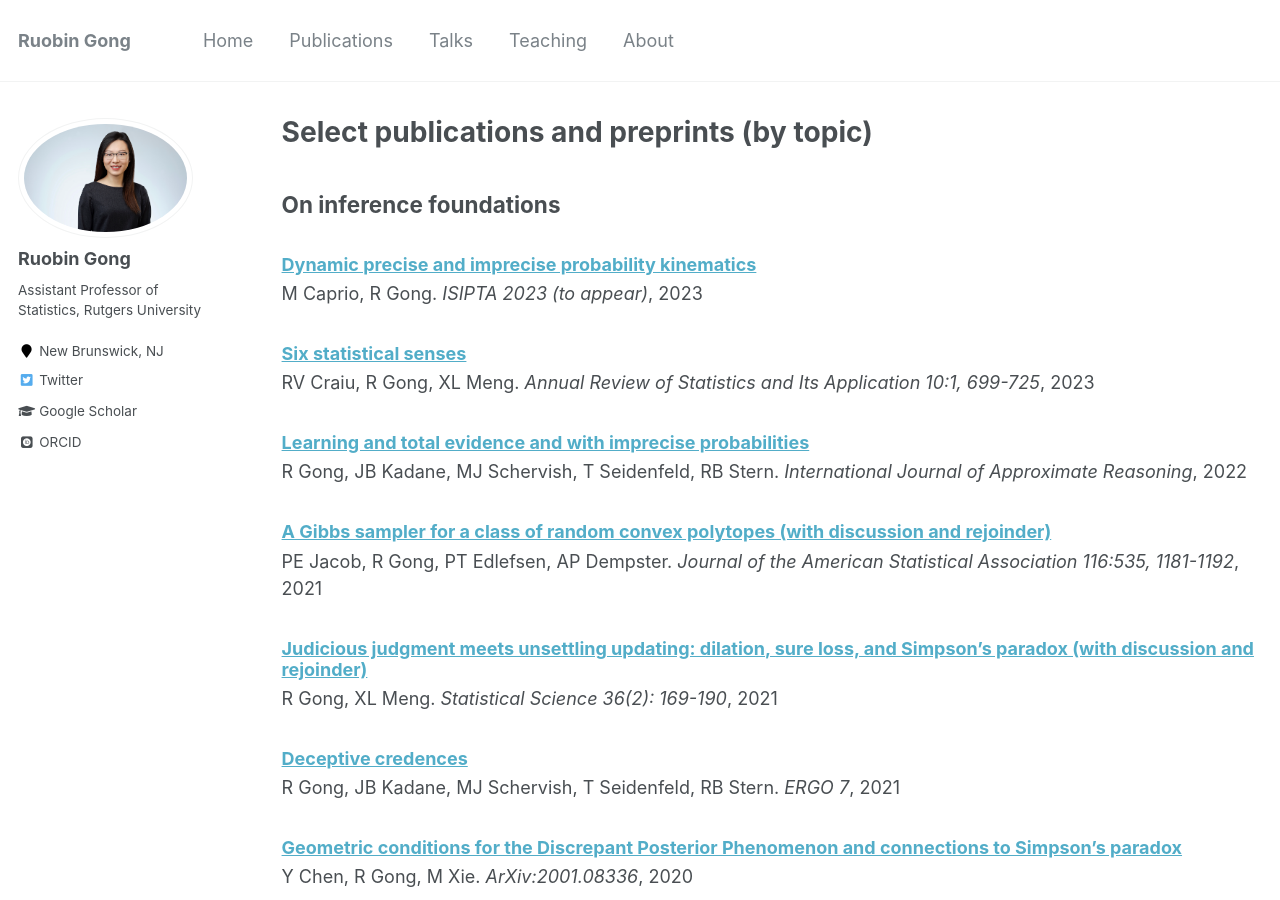
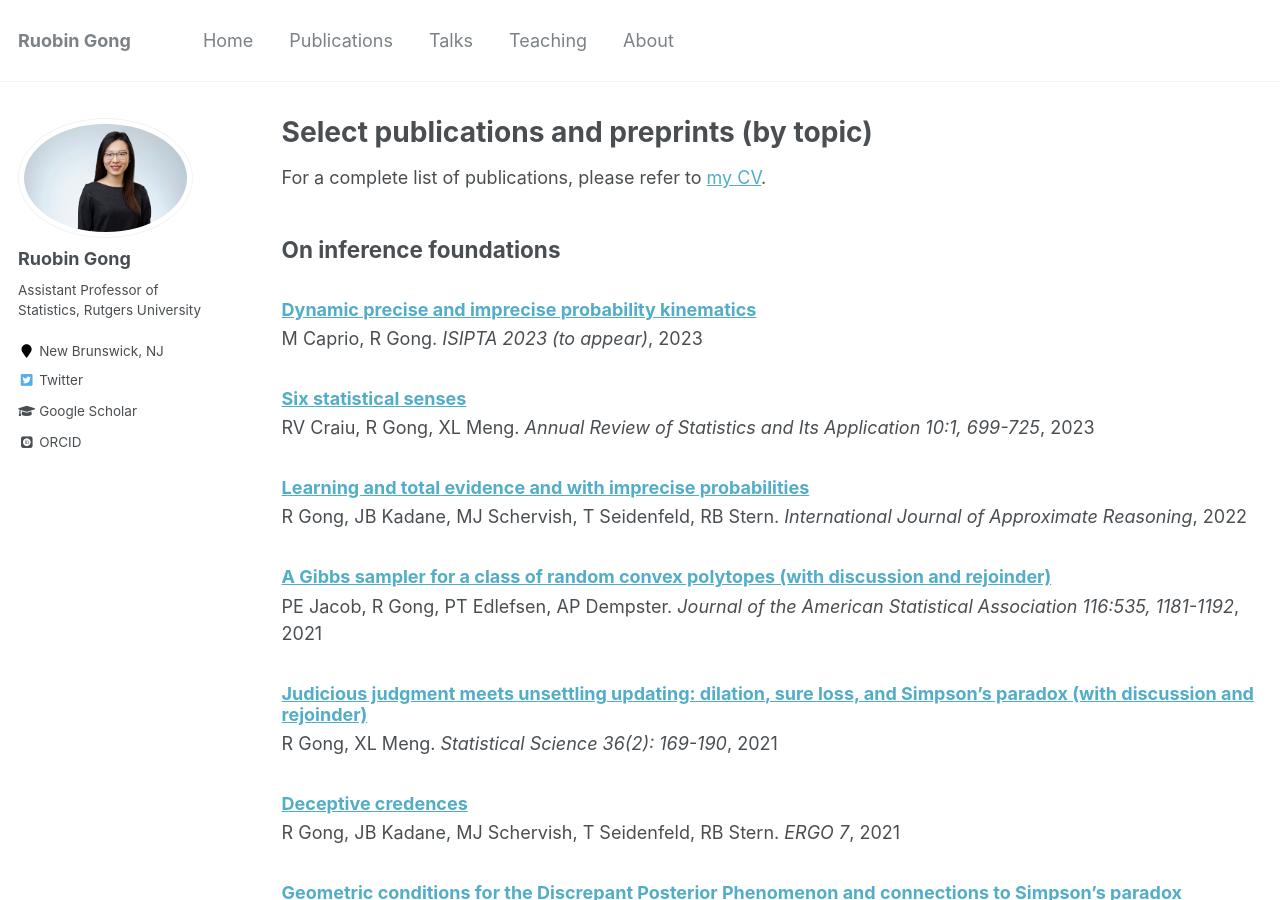
Before and after one commit to RuobinGong/RuobinGong.github.io, a Jekyll site: the page built from _pages/publications.md, in a window 1280 px wide and 900 px high. Built offline with Jekyll 4.4.1, drawn with Linux system fonts in a browser that asks for light colours; some web fonts are replaced.

Commit message:
Update publications.md

```diff
--- a/_pages/publications.md
+++ b/_pages/publications.md
@@ -7,6 +7,8 @@ author_profile: true
 ---
 
 {% include base_path %}
+
+For a complete list of publications, please refer to [my CV](https://RuobinGong.github.io/files/RG-cv.pdf).
 
 ## On inference foundations
 
```
